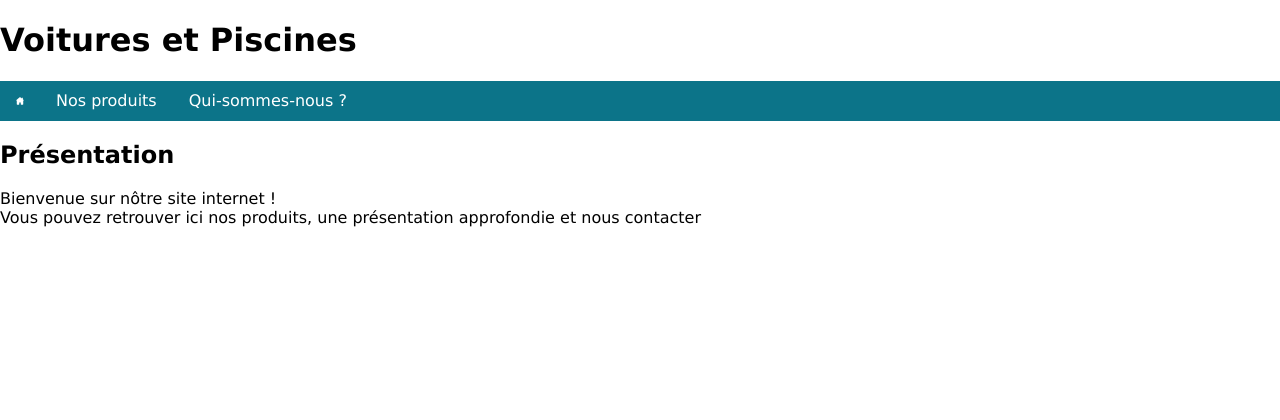
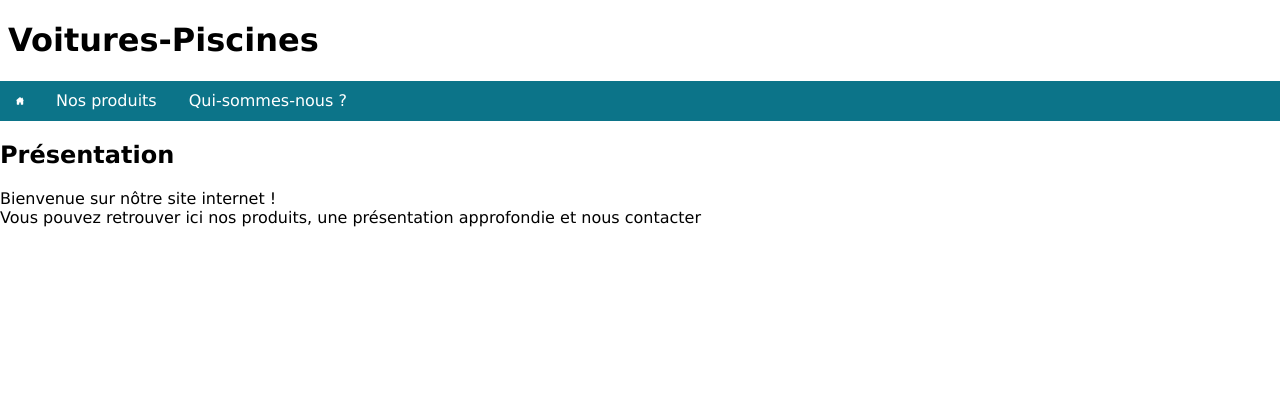
Before and after one commit to orkeilius/voiture-piscine, a PHP site: page / in a window 1280 px wide. Shown: the top 420 px of the page. Run offline with PHP 8.4, Linux system fonts and the light colour scheme.

Commit message:
fix title

```diff
--- a/site statique/main.css
+++ b/site statique/main.css
@@ -15,6 +15,9 @@ a{
     --hover-color:  #101D42;
     --grey-color:   #CACFD6;
     font-family: 'Lucida Sans', 'Lucida Sans Regular', 'Lucida Grande', 'Lucida Sans Unicode', Geneva, Verdana, sans-serif;
+}
+h1{
+    margin-left: 0.25em;
 }
 .icon {
     height: 100%;
--- a/site statique/module/header.php
+++ b/site statique/module/header.php
@@ -1,5 +1,5 @@
 <header>
-    <h1>Voitures et Piscines</h1>
+    <h1>Voitures-Piscines</h1>
     <nav>
         <a href="index.php"><object data="img/home.svg" class="icon" type="image/svg+xml"></object></a>
         <a href="produits.php">Nos produits</a>
```
